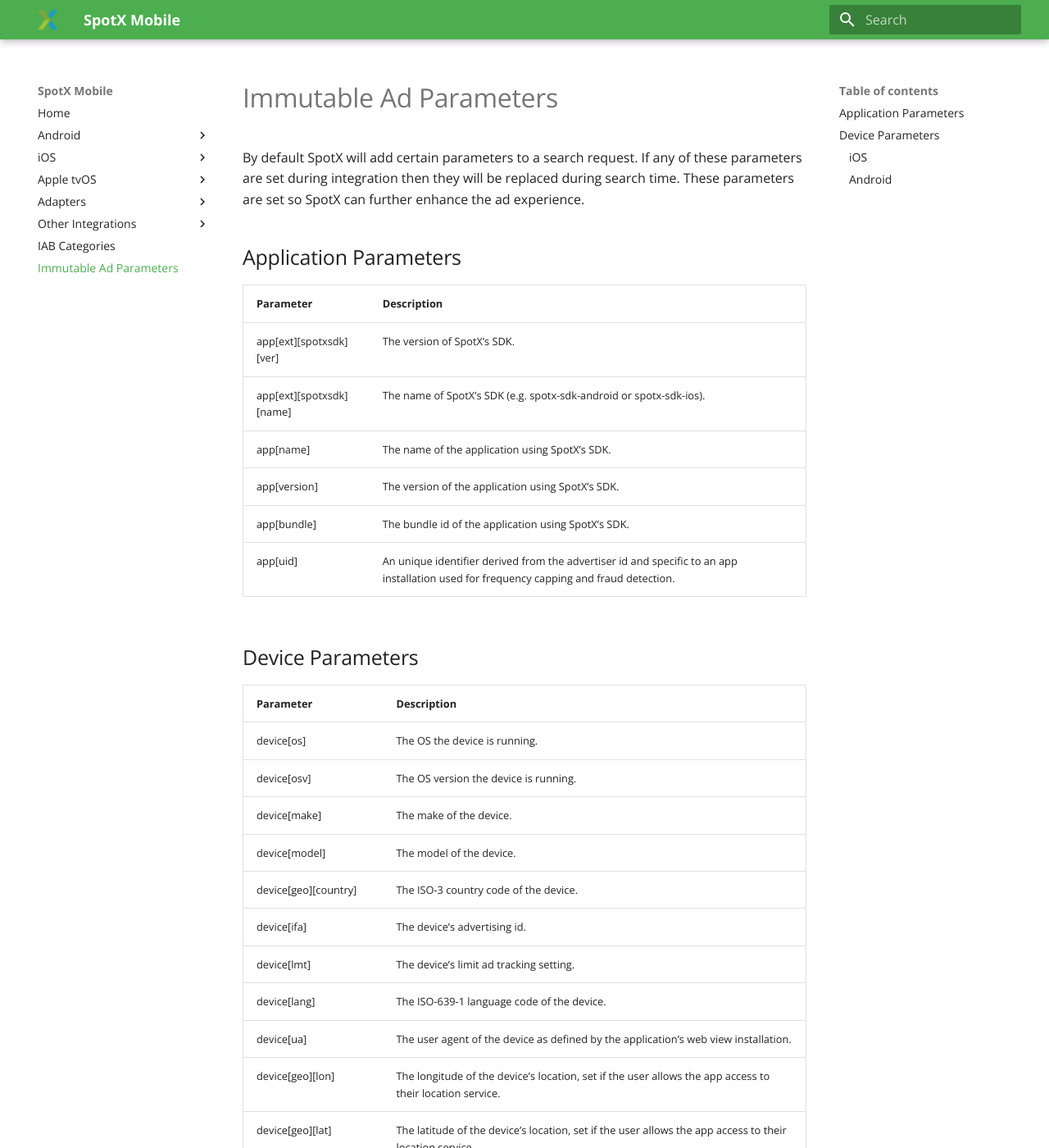
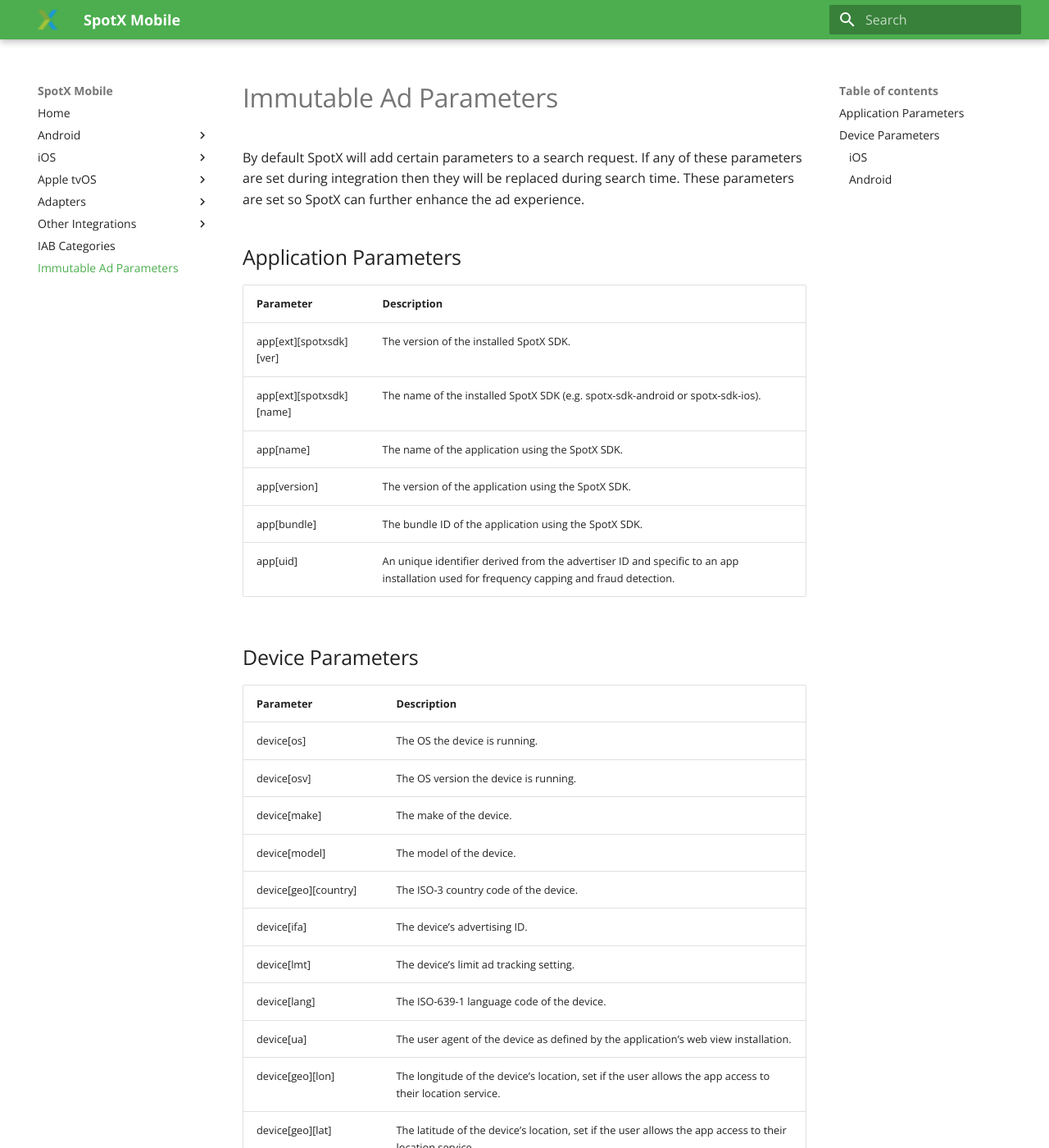
Before and after one commit to alpi2736/spotxmobile.github.io, an MkDocs documentation site: the page built from docs/immutable-ad-params.md, in a window 1280 px wide and 1400 px high. Shown: the whole window at 82% size. Built offline with MkDocs 1.6.1 and Material for MkDocs 9.7.7, drawn with Linux system fonts in a browser that asks for light colours; old or Windows-style settings are respelled for this version of MkDocs; some of the changed text lies outside the part shown.

Commit message:
Minor gramatical changes for posession

```diff
--- a/docs/immutable-ad-params.md
+++ b/docs/immutable-ad-params.md
@@ -4,12 +4,12 @@
 ## Application Parameters
 | Parameter | Description |
 | --- | --- |
-|app[ext][spotxsdk][ver]|The version of SpotX's SDK.|
-|app[ext][spotxsdk][name]|The name of SpotX's SDK (e.g. spotx-sdk-android or spotx-sdk-ios).|
-|app[name]|The name of the application using SpotX's SDK.|
-|app[version]|The version of the application using SpotX's SDK.|
-|app[bundle]|The bundle id of the application using SpotX's SDK.|
-|app[uid]|An unique identifier derived from the advertiser id and specific to an app installation used for frequency capping and fraud detection.|
+|app[ext][spotxsdk][ver]|The version of the installed SpotX SDK.|
+|app[ext][spotxsdk][name]|The name of the installed SpotX SDK (e.g. spotx-sdk-android or spotx-sdk-ios).|
+|app[name]|The name of the application using the SpotX SDK.|
+|app[version]|The version of the application using the SpotX SDK.|
+|app[bundle]|The bundle ID of the application using the SpotX SDK.|
+|app[uid]|An unique identifier derived from the advertiser ID and specific to an app installation used for frequency capping and fraud detection.|
 
 ## Device Parameters
 | Parameter | Description |
@@ -19,7 +19,7 @@
 |device[make]|The make of the device.|
 |device[model]|The model of the device.|
 |device[geo][country]|The ISO-3 country code of the device.|
-|device[ifa]|The device's advertising id.|
+|device[ifa]|The device's advertising ID.|
 |device[lmt]|The device's limit ad tracking setting.|
 |device[lang]|The ISO-639-1 language code of the device.|
 |device[ua]|The user agent of the device as defined by the application's web view installation.|
@@ -42,3 +42,5 @@
     * Settings > Google
 2. Scroll to and select "Ads"
 3. Click "Reset advertising ID"
+
+If a device has iOS 10 and advertising tracking is unavailable or a device has Android without Google Play services, then to reset `app[uid]` and `device[ifa]` the user must clear their app data.
```
Also changed, not shown: other parts of docs/immutable-ad-params.md (+1 -1 lines).
